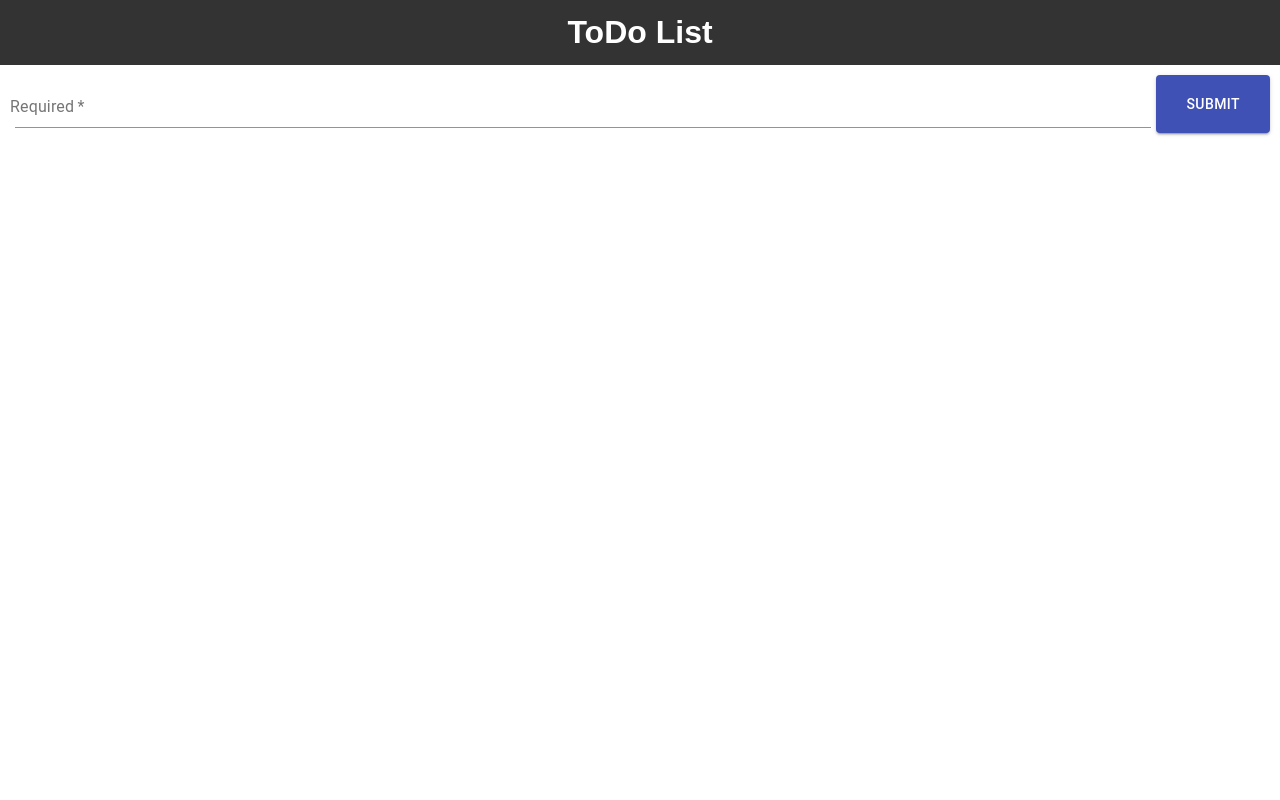
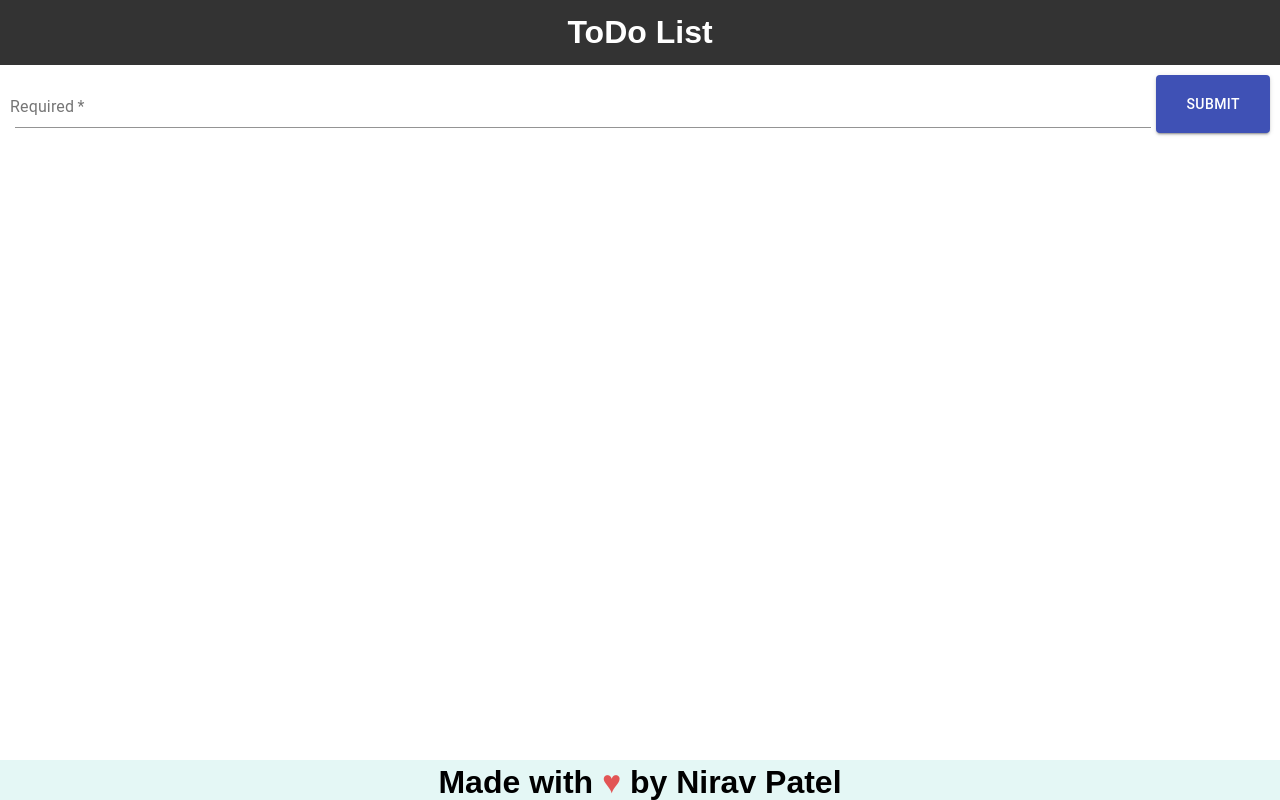
Before and after one commit to niravjdn/React-to-do, a React (Create React App) app: page / in a window 1280 px wide. Built offline with nearby package versions, Linux system fonts and the light colour scheme; no server answers; the database is empty.

Commit message:
Fixed Sticky Footer

```diff
--- a/src/App.css
+++ b/src/App.css
@@ -30,3 +30,13 @@ a {
 .btn:hover {
     background: #666;
 }
+
+.main-container {
+    min-height: 100vh;
+    /* will cover the 100% of viewport */
+    overflow: hidden;
+    display: block;
+    position: relative;
+    padding-bottom: 100px;
+    /* height of your footer */
+}
--- a/src/App.js
+++ b/src/App.js
@@ -2,6 +2,7 @@ import React, { Component } from "react"
 import "./App.css";
 import Todos from "./components/Todos";
 import Header from "./components/layout/header"
+import Footer from "./components/layout/footer"
 import AddToDo from "./components/AddToDo"
 import uuid from "uuid";
 import Axios from 'axios'
@@ -86,10 +87,11 @@ class App extends Component {
   render() {
     console.log(this.state.todos);
     return (
-      <div className="App">
+      <div className="main-container">
         <Header/>
         <AddToDo addToDo={this.addToDo}/>
         <Todos todos={this.state.todos} delTodo={this.delTodo} markComplete={this.markComplete} />
+        <Footer />
       </div>
     );
   }
--- /dev/null
+++ b/src/components/layout/footer.js
@@ -0,0 +1,18 @@
+import React from 'react'
+
+function Footer() {
+    return (
+       <footer> <h1 style = { headerStyle } > Made with <span style={{color: '#e25555'}}>&#9829;</span>  by Nirav Patel < /h1> </footer>
+    );
+}
+
+const headerStyle = {
+    position : 'absolute',
+    background : 'rgb(228, 247, 245)',
+    bottom : 0,
+    width: '100%',
+    height: '2.5rem',
+    textAlign : 'center'
+}
+
+export default Footer;
```
